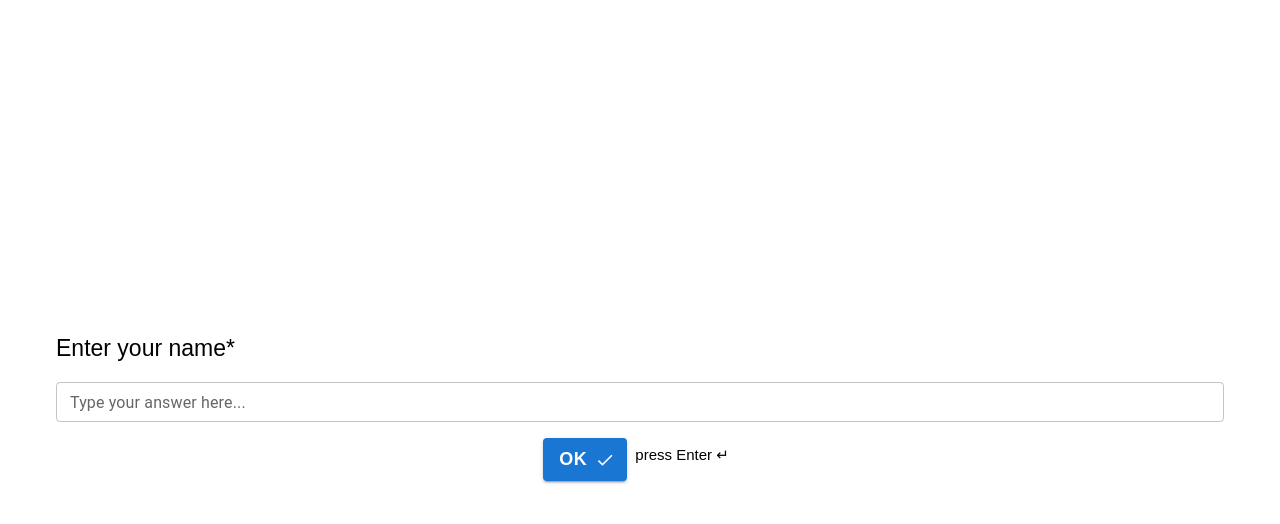
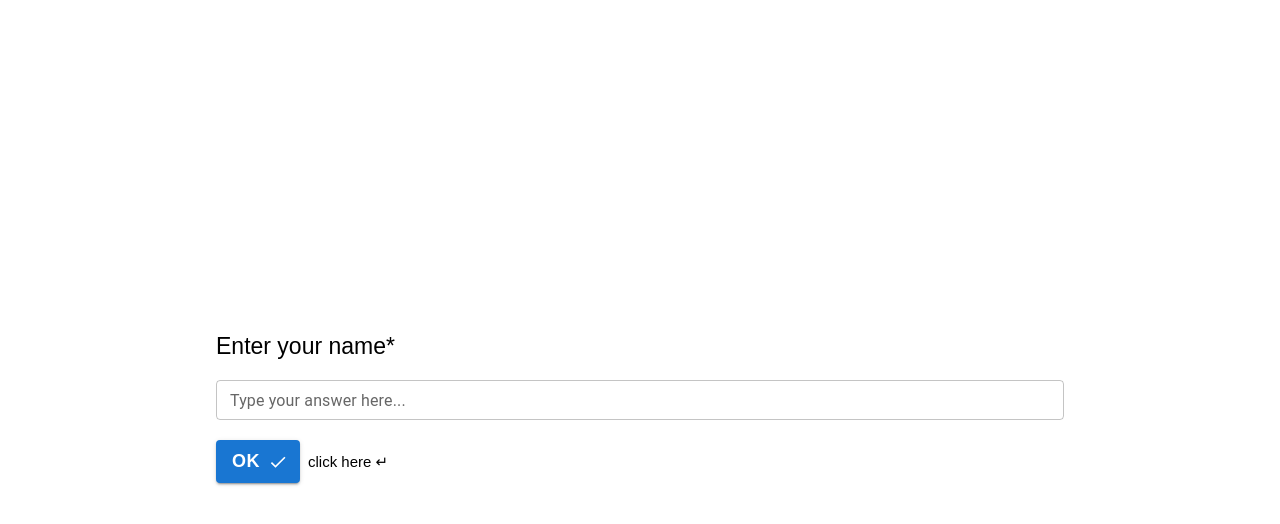
Before and after one commit to Adarshpandey31/Form_MUI_React, a React (Vite) app: page / in a window 1280 px wide. Both pictures are taken after a click on the button "TELL US WHAT YOU THINK". Shown: the top 524 px of the page. Built offline with nearby package versions, Linux system fonts and the light colour scheme.

Commit message:
adding animation

```diff
--- a/package.json
+++ b/package.json
@@ -15,7 +15,8 @@
     "@mui/icons-material": "^5.14.1",
     "@mui/material": "^5.14.1",
     "react": "^18.2.0",
-    "react-dom": "^18.2.0"
+    "react-dom": "^18.2.0",
+    "react-transition-group": "^4.4.5"
   },
   "devDependencies": {
     "@types/react": "^18.2.15",
--- a/src/App.jsx
+++ b/src/App.jsx
@@ -1,7 +1,8 @@
 import React from "react" ;
 import Home from "./pages/Home.jsx";
 import Form from "./components/Form"
-import "./styles/HOme.css"
+import "./styles/Home.css"
+
 
 function App() {
   return (
--- a/src/components/Form.jsx
+++ b/src/components/Form.jsx
@@ -9,10 +9,11 @@ import ButtonGroup from '@mui/material/ButtonGroup';
 import { CheckBox } from '@mui/icons-material';
 import CheckBoxIcon from '@mui/icons-material/CheckBox';
 import CloseIcon from '@mui/icons-material/Close';
+import { CSSTransition } from 'react-transition-group';
 
 function Form() {
   const [formData, setFormData] = useState({});
-  const [Heading, setHeading] = useState(true);
+  const [showForm, setShowForm] = useState(false);
   const [currentQuestion, setCurrentQuestion] = useState(0);
 
   const questions = [
@@ -36,18 +37,28 @@ function Form() {
     if (currentQuestion < questions.length - 1) {
       setCurrentQuestion((prevQuestion) => prevQuestion + 1);
     } else {
-      // Do something with the final formData (e.g., submit the data)
+      if (showForm) {
+        // If form is visible, hide it
+        setFormData({});
+        setCurrentQuestion(0);
+        setShowForm(false);
+      } else {
+        // If form is already hidden, submit the data or perform any other action
         console.log(formData);
+        setShowForm(true);
+      }
     }
   };
 
   return (
     <>
-
-      {Heading &&
-        (
+      <CSSTransition
+        in={!showForm}
+        timeout={600}
+        classNames="form-fade-out"
+        unmountOnExit
+      >
         <div className="title">
-
           <Box
             display="flex"
             flexDirection="column"
@@ -57,8 +68,7 @@ function Form() {
             fontSize={22}
             padding="0"
             margin="0"
-              sx={{ fontFamily: ['arial'] }}
-            >
+            sx={{ fontFamily: ['arial'] }}>
             <Box
               marginBottom={3}>
               Brand Feedback Form
@@ -78,12 +88,12 @@ function Form() {
               justifyContent="right"
               paddingLeft={12}
             >
-                <Button sx={{ padding: [1.1], fontSize: [18], fontWeight: ['bold'], fontFamily: ['arial'] }} variant="contained" onClick={() => setHeading(false)}>
+              <Button sx={{ padding: [1.1], fontSize: [18], fontWeight: ['bold'], fontFamily: ['arial'] }} variant="contained" onClick={() => setShowForm(true)}>
                 Tell us what you think
               </Button>
               <Box
                 sx={{ padding: [1], fontSize: [15] }}>
-                  press Enter ↵
+                click here ↵
               </Box>
             </Box>
             <Box
@@ -98,11 +108,14 @@ function Form() {
             </Box>
           </Box>
         </div >
-        )
-      }
-      {
-        !Heading &&
-        (
+      </CSSTransition>
+      <CSSTransition
+        in={showForm}
+        timeout={600}
+        classNames="form-fade-in"
+        unmountOnExit
+      >
+        <div className="title">
           <Box
             display="flex"
             flexDirection="column"
@@ -114,15 +127,21 @@ function Form() {
             fontSize={23}
             fontFamily="arial"
           >
-            <Box mb={2.5} fontSize={23}>
+            <Box mb={2.5}
+              fontSize={23}
+              paddingLeft={20}
+              paddingRight={20}>
               {questions[currentQuestion][0]}
             </Box>
             <Box
               display="flex"
               flexDirection="column"
-              sx={{ borderTop: [0] }}
+              alignItems="left"
+              justifyContent="center"
+              paddingLeft={20}
+              paddingRight={20}
             >
-              { questions[currentQuestion][1]==="input" &&
+              {questions[currentQuestion][1] === "input" &&
                 (<TextField
                   variant="outlined"
                   // name={`questionInput${currentQuestion}`}
@@ -131,7 +150,7 @@ function Form() {
                   size="small"
                   label={"Type your answer here..."}
                 />)}
-              { questions[currentQuestion][1]==="rating" &&
+              {questions[currentQuestion][1] === "rating" &&
                 (<ButtonGroup fullWidth="10" variant="outlined" aria-label="outlined button group">
                   <Button>1</Button>
                   <Button>2</Button>
@@ -140,41 +159,39 @@ function Form() {
                   <Button>5</Button>
                 </ButtonGroup>
                 )}
-              { questions[currentQuestion][1]==="tick" &&
+              {questions[currentQuestion][1] === "tick" &&
                 (<Box mt={2}
                   display="flex"
                   flexDirection="column"
                   alignItems="left"
                   justifyContent="center"
-                textAlign="left">
-                <Button startIcon={< DoneIcon />}  sx={{backgroundColor:["rgb(4,95,167, 0.1)"], textAlign:["left"], alignItems:["left"], marginBottom:[1], color:["rgb(4,95,167)"], border:[1], width:["14%"], paddingLeft: [2], paddingRight: [2], fontSize: [18], fontFamily: ['arial'] }} variant="contained" onClick={handleNextQuestion}>
+                  textAlign="center">
+                  <Button startIcon={< DoneIcon />} sx={{ backgroundColor: ["rgb(4,95,167, 0.1)"], textAlign: ["center"], alignItems: ["center"], marginBottom: [1], color: ["rgb(4,95,167)"], border: [1], width: ["16%"], paddingLeft: [4], paddingRight: [4], fontSize: [18], fontFamily: ['arial'] }} variant="contained" onClick={handleNextQuestion}>
                     Yes
                   </Button>
-                <Button startIcon={<CloseIcon />} sx={{backgroundColor:["rgb(4,95,167, 0.1)"], color:["rgb(4,95,167)"], border:[1], width:["14%"], paddingLeft: [2], paddingRight: [2], fontSize: [18], fontFamily: ['arial'] }} variant="contained" onClick={handleNextQuestion}>
+                  <Button startIcon={<CloseIcon />} sx={{ backgroundColor: ["rgb(4,95,167, 0.1)"], color: ["rgb(4,95,167)"], border: [1], width: ["16%"], fontSize: [18], fontFamily: ['arial'] }} variant="contained" onClick={handleNextQuestion}>
                     No
                   </Button>
                 </Box>
                 )}
-              <Box mt={2}
+              <Box mt={2.5}
                 display="flex"
                 flexDirection="row"
-                alignItems="left"
-                justifyContent="center"
+                alignItems="center"
+                justifyContent="left"
               >
                 <Button endIcon={< DoneIcon fontSize='large' />} sx={{ paddingLeft: [2], paddingRight: [2], fontSize: [18], fontWeight: ['bold'], fontFamily: ['arial'] }} variant="contained" onClick={handleNextQuestion}>
                   OK
                 </Button>
                 <Box
                   sx={{ padding: [1], fontSize: [15] }}>
-                  press Enter ↵
+                  click here ↵
                 </Box>
               </Box>
             </Box>
           </Box>
-        )
-
-      }
-
+        </div>
+      </CSSTransition>
     </>
   );
 }
--- a/src/styles/Home.css
+++ b/src/styles/Home.css
@@ -19,6 +19,43 @@
     width: auto;
 }
 .Heading{
+}
 
 
+/* For fading out the form */
+.form-fade-out-enter {
+  opacity: 1;
 }
+
+.form-fade-out-enter-active {
+  opacity: 0;
+  transition: opacity 600ms ease-in-out;
+}
+
+.form-fade-out-exit {
+  opacity: 0;
+}
+
+.form-fade-out-exit-active {
+  opacity: 1;
+  transition: opacity 600ms ease-in-out;
+}
+
+/* For fading in the form */
+.form-fade-in-enter {
+  opacity: 0;
+}
+
+.form-fade-in-enter-active {
+  opacity: 1;
+  transition: opacity 600ms ease-in-out;
+}
+
+.form-fade-in-exit {
+  opacity: 1;
+}
+
+.form-fade-in-exit-active {
+  opacity: 0;
+  transition: opacity 600ms ease-in-out;
+}
```
Also changed, not shown: 1 other file (tests, documents, lock files or other folders). Lines whose indentation alone changed are shown as unchanged.
